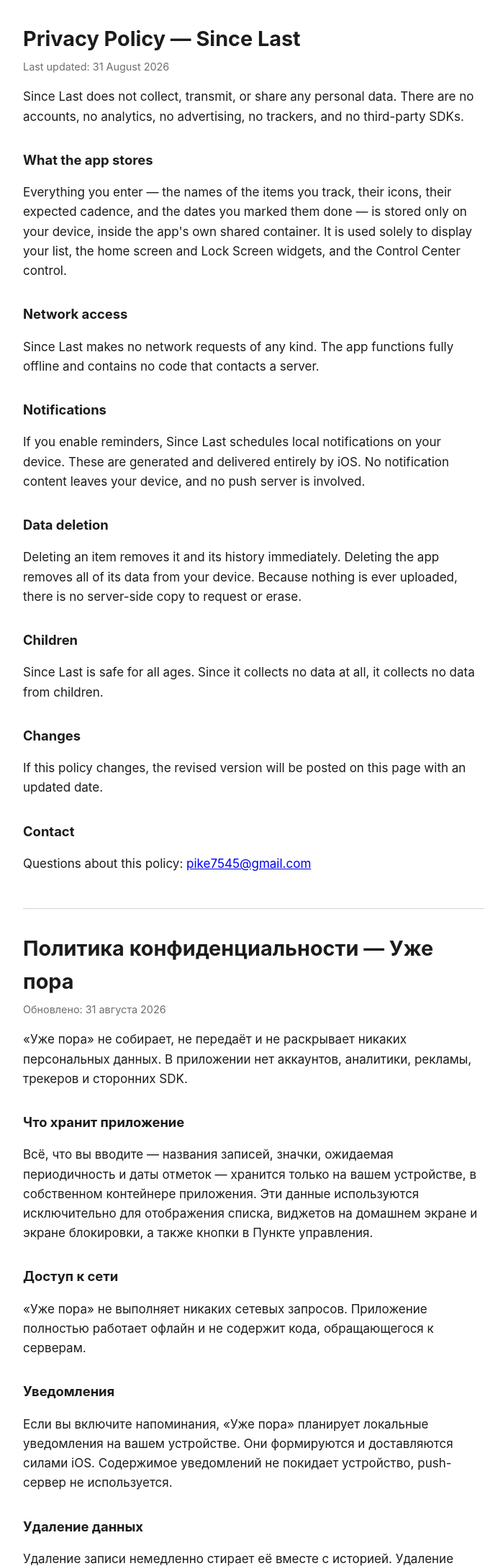
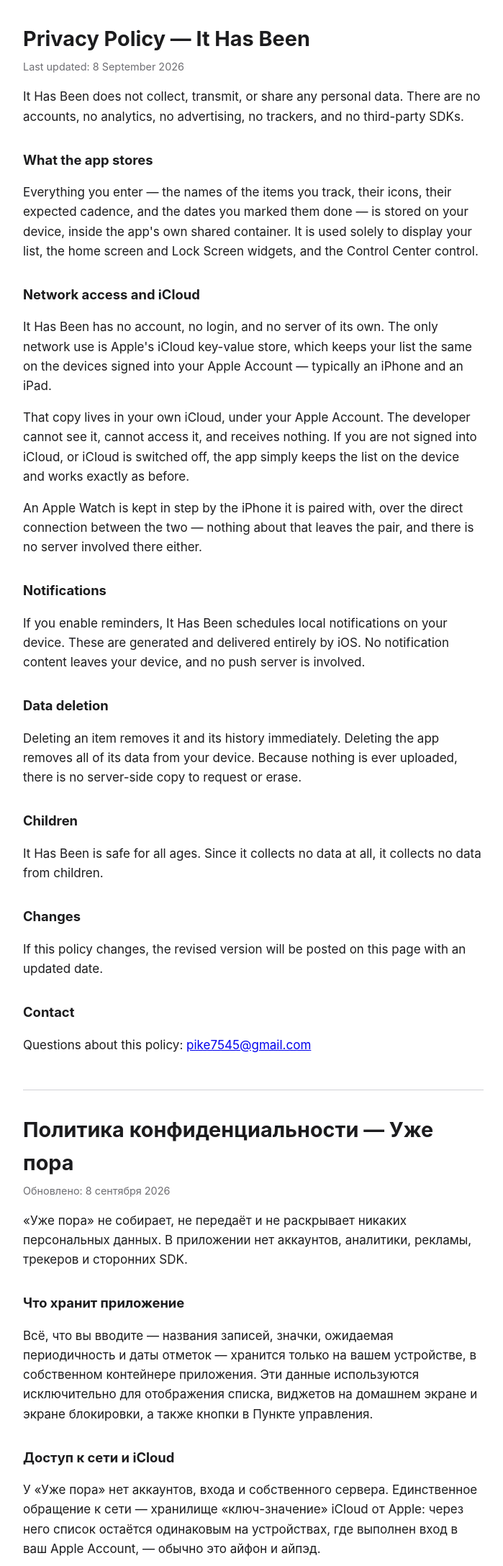
Before and after one commit to Tonestavilly/sincelast-privacy, a plain HTML site: page index.html in a window 1280 px wide. Shown: the part 20-2196 px from the top of the page at 72% size, without its empty margins (288-987 px from the left). Drawn offline with Linux system fonts and the light colour scheme.

Commit message:
Политика под версию 3: iCloud, часы, новое имя приложения

```diff
--- a/index.html
+++ b/index.html
@@ -3,7 +3,7 @@
 <head>
 <meta charset="utf-8">
 <meta name="viewport" content="width=device-width, initial-scale=1">
-<title>Since Last — Privacy Policy</title>
+<title>It Has Been — Privacy Policy</title>
 <style>
   body {
     font: 17px/1.6 -apple-system, BlinkMacSystemFont, "Segoe UI", Roboto, sans-serif;
@@ -26,24 +26,32 @@
 </head>
 <body>
 
-<h1>Privacy Policy — Since Last</h1>
-<p class="updated">Last updated: 31 August 2026</p>
+<h1>Privacy Policy — It Has Been</h1>
+<p class="updated">Last updated: 8 September 2026</p>
 
-<p>Since Last does not collect, transmit, or share any personal data. There are no
+<p>It Has Been does not collect, transmit, or share any personal data. There are no
 accounts, no analytics, no advertising, no trackers, and no third-party SDKs.</p>
 
 <h2>What the app stores</h2>
 <p>Everything you enter — the names of the items you track, their icons, their
-expected cadence, and the dates you marked them done — is stored only on your
+expected cadence, and the dates you marked them done — is stored on your
 device, inside the app's own shared container. It is used solely to display your
 list, the home screen and Lock Screen widgets, and the Control Center control.</p>
 
-<h2>Network access</h2>
-<p>Since Last makes no network requests of any kind. The app functions fully offline
-and contains no code that contacts a server.</p>
+<h2>Network access and iCloud</h2>
+<p>It Has Been has no account, no login, and no server of its own. The only network
+use is Apple's iCloud key-value store, which keeps your list the same on the
+devices signed into your Apple Account — typically an iPhone and an iPad.</p>
+<p>That copy lives in your own iCloud, under your Apple Account. The developer
+cannot see it, cannot access it, and receives nothing. If you are not signed
+into iCloud, or iCloud is switched off, the app simply keeps the list on the
+device and works exactly as before.</p>
+<p>An Apple Watch is kept in step by the iPhone it is paired with, over the direct
+connection between the two — nothing about that leaves the pair, and there is no
+server involved there either.</p>
 
 <h2>Notifications</h2>
-<p>If you enable reminders, Since Last schedules local notifications on your device.
+<p>If you enable reminders, It Has Been schedules local notifications on your device.
 These are generated and delivered entirely by iOS. No notification content
 leaves your device, and no push server is involved.</p>
 
@@ -53,7 +61,7 @@
 there is no server-side copy to request or erase.</p>
 
 <h2>Children</h2>
-<p>Since Last is safe for all ages. Since it collects no data at all, it collects no
+<p>It Has Been is safe for all ages. Since it collects no data at all, it collects no
 data from children.</p>
 
 <h2>Changes</h2>
@@ -66,7 +74,7 @@
 <hr style="margin:3rem 0 2rem;border:none;border-top:1px solid #d1d1d6">
 
 <h1>Политика конфиденциальности — Уже пора</h1>
-<p class="updated">Обновлено: 31 августа 2026</p>
+<p class="updated">Обновлено: 8 сентября 2026</p>
 
 <p>«Уже пора» не собирает, не передаёт и не раскрывает никаких персональных данных.
 В приложении нет аккаунтов, аналитики, рекламы, трекеров и сторонних SDK.</p>
@@ -78,9 +86,17 @@
 виджетов на домашнем экране и экране блокировки, а также кнопки в Пункте
 управления.</p>
 
-<h2>Доступ к сети</h2>
-<p>«Уже пора» не выполняет никаких сетевых запросов. Приложение полностью работает
-офлайн и не содержит кода, обращающегося к серверам.</p>
+<h2>Доступ к сети и iCloud</h2>
+<p>У «Уже пора» нет аккаунтов, входа и собственного сервера. Единственное обращение
+к сети — хранилище «ключ-значение» iCloud от Apple: через него список остаётся
+одинаковым на устройствах, где выполнен вход в ваш Apple Account, — обычно это
+айфон и айпэд.</p>
+<p>Эта копия лежит в вашем личном iCloud, под вашим Apple Account. Разработчик её
+не видит, доступа к ней не имеет и ничего не получает. Если в iCloud не выполнен
+вход или он выключен, приложение просто хранит список на устройстве и работает
+ровно как раньше.</p>
+<p>Apple Watch держит тот же список через айфон, с которым они в паре, — по прямой
+связи между ними. Эти данные не покидают пару, и сервера здесь тоже нет.</p>
 
 <h2>Уведомления</h2>
 <p>Если вы включите напоминания, «Уже пора» планирует локальные уведомления на вашем
```
